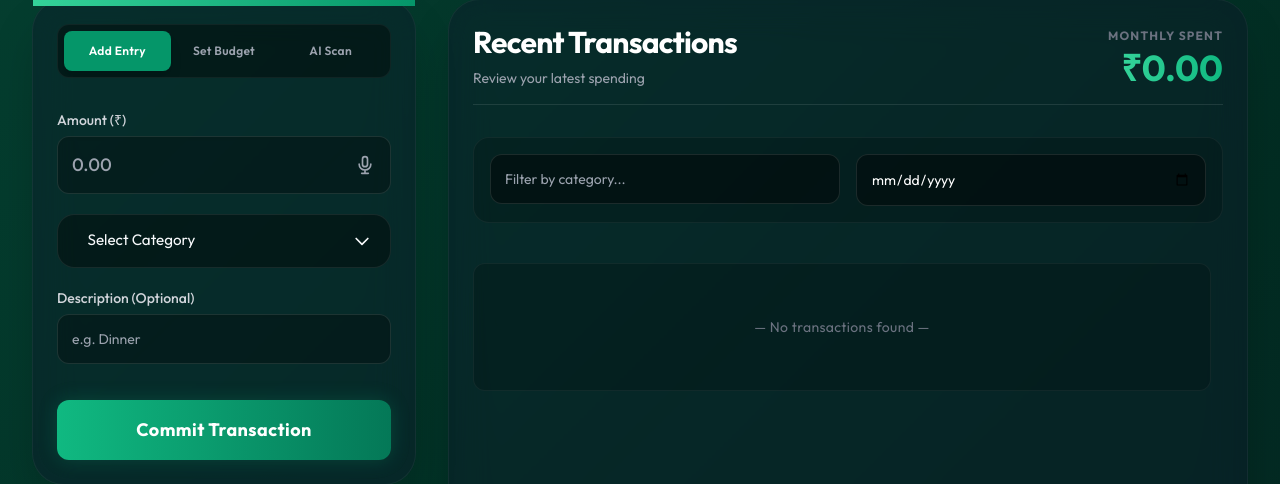
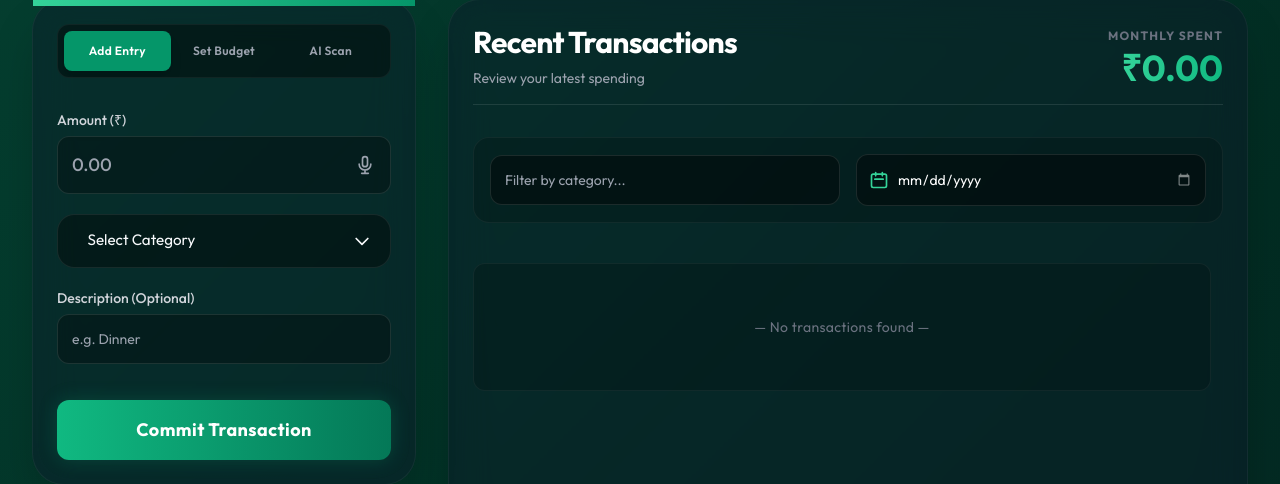
Before and after one commit to ajjumane/PennyWise-SmartExpenceTracker, a Flask app: page / in a window 1280 px wide, after a click on "Try Live Demo". Shown: the part 285-769 px from the top of the page. Run offline with Flask 3, Linux system fonts and the light colour scheme; some libraries are stand-ins or nearby versions.

Commit message:
Enhance calendar visibility and add daily total spending display

```diff
--- a/static/css/style.css
+++ b/static/css/style.css
@@ -467,6 +467,22 @@ input[type="number"]::-webkit-outer-spin-button {
   margin: 0;
 }
 
+/* Make date picker icon visible on dark background */
+input[type="date"]::-webkit-calendar-picker-indicator {
+    filter: invert(1) opacity(0.5);
+    cursor: pointer;
+    transition: opacity 0.2s;
+}
+
+input[type="date"]::-webkit-calendar-picker-indicator:hover {
+    opacity: 1;
+}
+
+.animate-fade-in {
+    animation: fade-in 0.3s ease-out;
+}
+
+
 /* Custom Enhanced Dropdown */
 .custom-dropdown {
     position: relative;
--- a/static/js/script.js
+++ b/static/js/script.js
@@ -385,11 +385,25 @@ if (mainApp) {
         if (dateFilter) expenses = expenses.filter(e => e.date === dateFilter);
         if (categorySearch) expenses = expenses.filter(e => e.category.toLowerCase().includes(categorySearch));
 
+        // Calculate Day Total if date filter is active
+        const dayTotalDisplay = document.getElementById('day-total-display');
+        const dayTotalAmount = document.getElementById('day-total-amount');
+        if (dayTotalDisplay && dayTotalAmount) {
+            if (dateFilter) {
+                const total = expenses.reduce((sum, exp) => sum + exp.amount, 0);
+                dayTotalAmount.textContent = `₹${total.toLocaleString('en-US', {minimumFractionDigits: 2})}`;
+                dayTotalDisplay.classList.remove('hidden');
+            } else {
+                dayTotalDisplay.classList.add('hidden');
+            }
+        }
+
         expenses = expenses.sort((a, b) => (b.createdAt || b.createdat || 0) - (a.createdAt || a.createdat || 0));
         list.innerHTML = '';
 
         if (expenses.length === 0) {
-            list.innerHTML = `<div class="flex items-center justify-center h-32 bg-black/20 rounded-xl mt-4 border border-white/5"><p class="text-gray-500 text-center tracking-wide text-sm">— No transactions found —</p></div>`;
+            const msg = dateFilter ? `No transactions found for ${new Date(dateFilter).toLocaleDateString()}` : "No transactions found";
+            list.innerHTML = `<div class="flex items-center justify-center h-32 bg-black/20 rounded-xl mt-4 border border-white/5"><p class="text-gray-500 text-center tracking-wide text-sm">— ${msg} —</p></div>`;
             return;
         }
 
--- a/templates/index.html
+++ b/templates/index.html
@@ -281,9 +281,22 @@
                                 </div>
                             </div>
 
-                            <div id="filter-controls" class="bg-black/20 p-4 rounded-2xl border border-white/5 flex flex-col sm:flex-row space-y-4 sm:space-y-0 sm:space-x-4 mb-6 relative">
-                                <div class="flex-1 text-sm"><input type="text" id="filter-category-search" placeholder="Filter by category..." class="input-focus block w-full rounded-xl bg-black/40 border border-white/10 text-white p-3.5"></div>
-                                <div class="flex-1 relative flex items-center space-x-2"><input type="date" id="filter-date" class="input-focus block w-full rounded-xl bg-black/40 border border-white/10 text-white p-3.5 text-sm"></div>
+                            <div id="filter-controls" class="bg-black/20 p-4 rounded-2xl border border-white/5 flex flex-col sm:flex-row items-center space-y-4 sm:space-y-0 sm:space-x-4 mb-6 relative">
+                                <div class="flex-1 w-full text-sm">
+                                    <input type="text" id="filter-category-search" placeholder="Filter by category..." class="input-focus block w-full rounded-xl bg-black/40 border border-white/10 text-white p-3.5">
+                                </div>
+                                <div class="flex-1 w-full relative flex items-center space-x-3">
+                                    <div class="flex items-center gap-2 bg-black/40 border border-white/10 rounded-xl px-3 flex-grow">
+                                        <svg xmlns="http://www.w3.org/2000/svg" class="h-5 w-5 text-emerald-400 shrink-0" fill="none" viewBox="0 0 24 24" stroke="currentColor">
+                                            <path stroke-linecap="round" stroke-linejoin="round" stroke-width="2" d="M8 7V3m8 4V3m-9 8h10M5 21h14a2 2 0 002-2V7a2 2 0 00-2-2H5a2 2 0 00-2 2v12a2 2 0 002 2z" />
+                                        </svg>
+                                        <input type="date" id="filter-date" class="bg-transparent border-none text-white py-3.5 text-sm focus:outline-none w-full" title="Filter by date">
+                                    </div>
+                                </div>
+                                <div id="day-total-display" class="hidden flex flex-col items-end px-4 py-2 bg-emerald-500/10 border border-emerald-500/20 rounded-xl animate-fade-in shrink-0">
+                                    <span class="text-[10px] text-emerald-400 font-bold uppercase tracking-tighter">Day Total</span>
+                                    <span id="day-total-amount" class="text-lg font-black text-white">₹0.00</span>
+                                </div>
                             </div>
                             <div id="expense-list" class="divide-y divide-white/5 max-h-[500px] overflow-y-auto pr-3 custom-scrollbar"></div>
                         </div>
```
